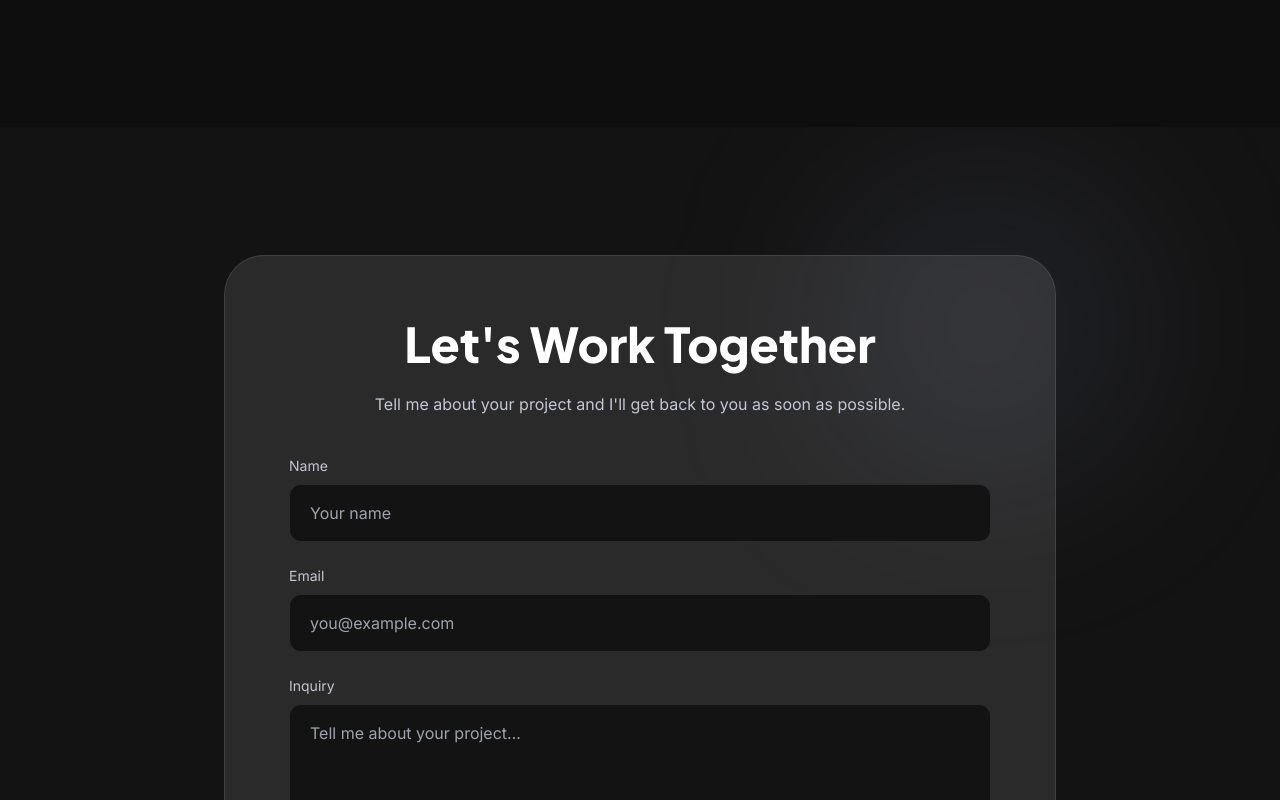
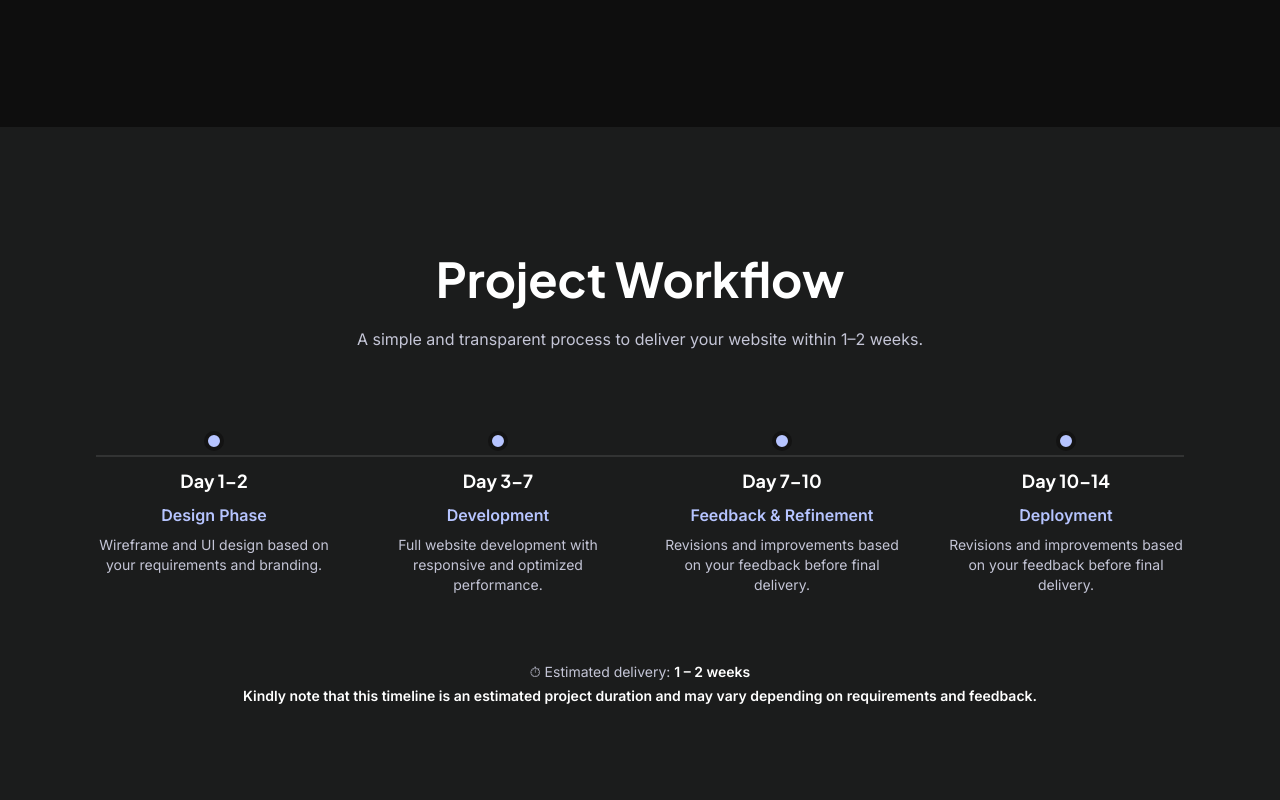
Before and after one commit to afiq-muhaimin/solutionweb, a React (Vite) app: page / in a window 1280 px wide. Shown: the part 3720-4520 px from the top of the page. Built offline with nearby package versions, Linux system fonts and the light colour scheme.

Commit message:
add workflow"

```diff
--- a/src/App.tsx
+++ b/src/App.tsx
@@ -1,6 +1,7 @@
 import { useState } from "react";
 import CTAsection from "./component/ctasection";
 import Sample from "./component/sample";
+import Workflow from "./component/workflow";
 
 const App = () => {
   const [menuOpen, setMenuOpen] = useState(false);
@@ -285,6 +286,10 @@ const App = () => {
 
         <Sample />
 
+        {/* Workflow Section */}
+        <Workflow/>
+
+
         {/* CTA Section */}
         <CTAsection />
 
--- a/src/component/workflow.tsx
+++ b/src/component/workflow.tsx
@@ -1,5 +1,101 @@
 const Workflow = () => {
 
+    return (
+        <section className="py-32 bg-surface-container-low" id="workflow">
+            <div className="max-w-6xl mx-auto px-8">
+
+                {/* Header */}
+                <div className="text-center mb-20">
+                    <h2 className="text-3xl md:text-5xl font-bold text-white mb-6 font-headline">
+                        Project Workflow
+                    </h2>
+                    <p className="text-on-surface-variant max-w-xl mx-auto font-body">
+                        A simple and transparent process to deliver your website within 1–2 weeks.
+                    </p>
+                </div>
+
+                {/* Timeline */}
+                <div className="relative">
+
+                    {/* Line */}
+                    <div className="absolute top-6 left-0 w-full h-[2px] bg-white/10"></div>
+
+                    {/* Steps */}
+                    <div className="grid grid-cols-1 md:grid-cols-4 gap-12 relative">
+
+                        {/* Step 1 */}
+                        <div className="text-center">
+                            <div className="flex justify-center mb-4">
+                                <div className="w-5 h-5 rounded-full bg-primary border-4 border-[#131313] z-10"></div>
+                            </div>
+                            <h3 className="text-white font-bold text-lg mb-2 font-headline">
+                                Day 1–2
+                            </h3>
+                            <p className="text-primary font-semibold mb-2">Design Phase</p>
+                            <p className="text-on-surface-variant text-sm font-body">
+                                Wireframe and UI design based on your requirements and branding.
+                            </p>
+                        </div>
+
+                        {/* Step 2 */}
+                        <div className="text-center">
+                            <div className="flex justify-center mb-4">
+                                <div className="w-5 h-5 rounded-full bg-primary border-4 border-[#131313] z-10"></div>
+                            </div>
+                            <h3 className="text-white font-bold text-lg mb-2 font-headline">
+                                Day 3–7
+                            </h3>
+                            <p className="text-primary font-semibold mb-2">Development</p>
+                            <p className="text-on-surface-variant text-sm font-body">
+                                Full website development with responsive and optimized performance.
+                            </p>
+                        </div>
+
+                        {/* Step 3 */}
+                        <div className="text-center">
+                            <div className="flex justify-center mb-4">
+                                <div className="w-5 h-5 rounded-full bg-primary border-4 border-[#131313] z-10"></div>
+                            </div>
+                            <h3 className="text-white font-bold text-lg mb-2 font-headline">
+                                Day 7–10
+                            </h3>
+                            <p className="text-primary font-semibold mb-2">Feedback & Refinement</p>
+                            <p className="text-on-surface-variant text-sm font-body">
+                                Revisions and improvements based on your feedback before final delivery.
+                            </p>
+                        </div>
+
+                        {/* Step 4 */}
+                        <div className="text-center">
+                            <div className="flex justify-center mb-4">
+                                <div className="w-5 h-5 rounded-full bg-primary border-4 border-[#131313] z-10"></div>
+                            </div>
+                            <h3 className="text-white font-bold text-lg mb-2 font-headline">
+                                Day 10–14
+                            </h3>
+                            <p className="text-primary font-semibold mb-2">Deployment</p>
+                            <p className="text-on-surface-variant text-sm font-body">
+                                Revisions and improvements based on your feedback before final delivery.
+                            </p>
+                        </div>
+                    </div>
+                </div>
+
+                {/* Timeline note */}
+                <div className="text-center mt-16">
+                    <span className="text-sm text-on-surface-variant font-body">
+                        ⏱ Estimated delivery: <span className="text-white font-semibold">1 – 2 weeks</span>
+                    </span>
+                </div>
+                <div className="text-center">
+                    <span className="text-sm text-on-surface-variant font-body">
+                        <span className="text-white font-semibold">Kindly note that this timeline is an estimated project duration and may vary depending on requirements and feedback.</span>
+                    </span>
+                </div>
+
+            </div>
+        </section>
+    )
 
 }
 
```
